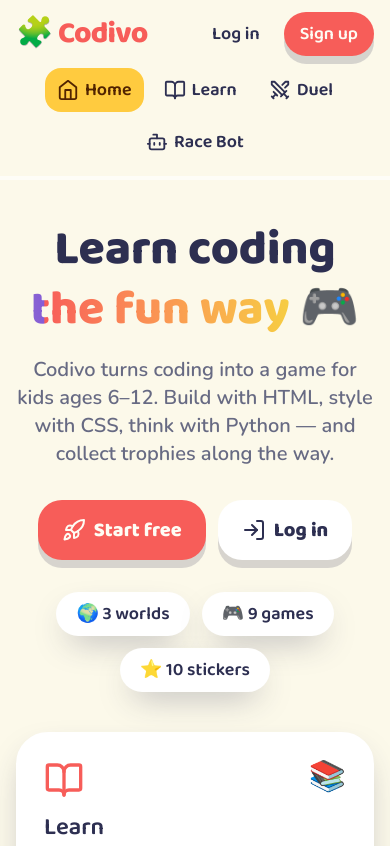
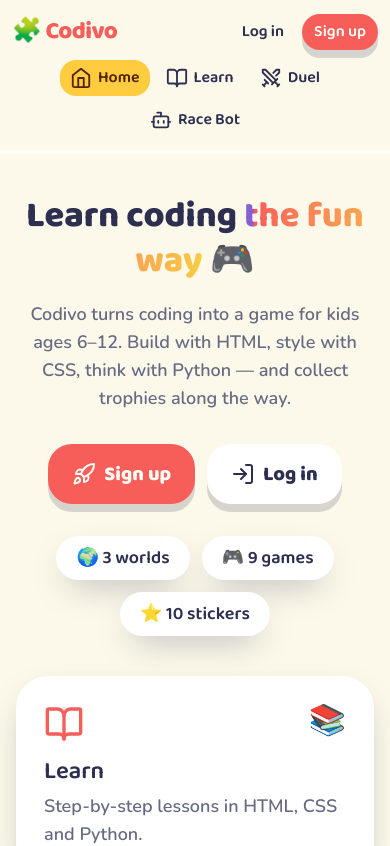
Before and after one commit to Pro-Code548-byte/CodIvo, a React (Vite) app: page / in a window 390 px wide. Shown: the top 846 px of the page. Built offline with nearby package versions, Linux system fonts and the light colour scheme.

Commit message:
Fix mobile layout: compact navbar, wrapping page headers, responsive type and Companion bubble

```diff
--- a/src/components/Companion.jsx
+++ b/src/components/Companion.jsx
@@ -41,11 +41,11 @@
   }, [list])
 
   return (
-    <div className="flex items-end gap-3">
+<div className="flex w-full max-w-full items-end gap-3 sm:w-auto">
       <CompanionAvatar size={size} />
       <div
         className={cn(
-          'pillow relative max-w-md rounded-3xl px-5 py-4 text-lg font-bold',
+          'pillow relative min-w-0 max-w-md flex-1 rounded-3xl px-4 py-3 text-base font-bold sm:flex-none sm:px-5 sm:py-4 sm:text-lg',
           tone === 'sunny' ? 'bg-sunny text-sunny-foreground' : 'bg-card text-card-foreground',
         )}
       >
--- a/src/components/Navbar.jsx
+++ b/src/components/Navbar.jsx
@@ -12,7 +12,8 @@
   { to: '/race-bot', label: 'Race Bot', Icon: BotIcon, exact: false },
 ]
 
-const pillBase = 'inline-flex items-center gap-1.5 rounded-2xl px-3 py-2 font-display text-lg no-underline transition-colors duration-100'
+const pillBase =
+  'inline-flex items-center gap-1.5 rounded-2xl px-2.5 py-1.5 font-display text-base no-underline transition-colors duration-100 sm:px-3 sm:py-2 sm:text-lg'
 
 function ProfileMenu({ profile, onLogout }) {
   const { updateProfile } = useGame()
@@ -59,11 +60,11 @@
       onClick={() => setOpen((o) => !o)}
       aria-haspopup="menu"
       aria-expanded={open}
-      className="chunky chunky-press flex items-center gap-2 rounded-3xl bg-card px-4 py-2 font-display text-lg"
+className="chunky chunky-press flex items-center gap-1.5 rounded-3xl bg-card px-3 py-1.5 font-display text-base sm:gap-2 sm:px-4 sm:py-2 sm:text-lg"
     >
-      <span className="text-2xl">{profile?.avatar ?? AVATARS[0]}</span>
-      <span className="max-w-24 truncate">{profile?.name}</span>
-      <span aria-hidden>â–¾</span>
+      <span className="text-xl sm:text-2xl">{profile?.avatar ?? AVATARS[0]}</span>
+      <span className="max-w-20 truncate sm:max-w-24">{profile?.name}</span>
+      <span aria-hidden>▾</span>
     </button>
   )
 
@@ -178,12 +179,12 @@
 
   return (
     <header className="sticky top-0 z-40 border-b-4 border-card/60 bg-background/90 backdrop-blur">
-<nav className="mx-auto flex w-full max-w-6xl flex-wrap items-center gap-3 px-4 py-3 sm:grid sm:grid-cols-[1fr_auto_1fr]">
-        <Link to="/" className="font-display text-3xl font-extrabold tracking-tight text-primary no-underline">
+<nav className="mx-auto flex w-full max-w-6xl flex-wrap items-center gap-2 px-3 py-3 sm:grid sm:grid-cols-[1fr_auto_1fr] sm:gap-3 sm:px-4">
+        <Link to="/" className="font-display text-2xl font-extrabold tracking-tight text-primary no-underline sm:text-3xl">
           🧩 Codivo
         </Link>
 
-        <ul className="order-3 flex w-full flex-wrap items-center justify-center gap-2 p-0 sm:order-none sm:w-auto">
+        <ul className="order-3 flex w-full flex-wrap items-center justify-center gap-1.5 p-0 sm:order-none sm:w-auto sm:gap-2">
           {navItems.map((item) => {
             const Icon = item.Icon
             return (
@@ -206,17 +207,17 @@
           })}
         </ul>
 
-        <div className="ml-auto flex items-center gap-2 sm:ml-0 sm:justify-self-end">
+<div className="ml-auto flex items-center gap-1.5 sm:ml-0 sm:gap-2 sm:justify-self-end">
           {ready && profile ? (
             <ProfileMenu profile={profile} onLogout={handleLogout} />
           ) : ready ? (
-            <div className="flex items-center gap-2">
-              <Link to="/login" className="rounded-2xl px-4 py-2 font-display text-lg text-foreground no-underline transition-colors duration-100 hover:bg-secondary">
+            <div className="flex items-center gap-1.5 sm:gap-2">
+              <Link to="/login" className="rounded-2xl px-3 py-2 font-display text-base text-foreground no-underline transition-colors duration-100 hover:bg-secondary sm:px-4 sm:text-lg">
                 Log in
               </Link>
               <Link
                 to="/signup"
-                className="chunky chunky-press rounded-3xl bg-primary px-4 py-2 font-display text-lg text-primary-foreground no-underline"
+                className="chunky chunky-press rounded-3xl bg-primary px-3 py-1.5 font-display text-base text-primary-foreground no-underline sm:px-4 sm:py-2 sm:text-lg"
               >
                 Sign up
               </Link>
--- a/src/components/kid.jsx
+++ b/src/components/kid.jsx
@@ -54,9 +54,9 @@
   return (
     <Link
       to={to}
-      className="chunky chunky-press inline-flex items-center gap-1.5 rounded-3xl bg-card px-4 py-2 font-display text-lg text-card-foreground no-underline shadow-pillow"
+      className="chunky chunky-press inline-flex items-center gap-1.5 rounded-3xl bg-card px-3 py-1.5 font-display text-base text-card-foreground no-underline shadow-pillow sm:px-4 sm:py-2 sm:text-lg"
     >
-      <span aria-hidden className="text-xl">
+      <span aria-hidden className="text-lg sm:text-xl">
         🏠
       </span>
       {label}
--- a/src/pages/Home.jsx
+++ b/src/pages/Home.jsx
@@ -18,10 +18,10 @@
   return (
     <main className="mx-auto flex w-full max-w-5xl flex-col gap-8 px-4 py-10">
 <section className="animate-fade-in text-center">
-        <h1 className="font-display text-5xl font-extrabold leading-tight sm:text-6xl">
+        <h1 className="font-display text-4xl font-extrabold leading-tight sm:text-6xl">
           Learn coding <span className={headingGradient}>the fun way</span> 🎮
         </h1>
-        <p className="mx-auto mt-4 max-w-2xl text-xl text-muted-foreground">
+        <p className="mx-auto mt-4 max-w-2xl text-lg text-muted-foreground sm:text-xl">
           Codivo turns coding into a game for kids ages 6–12. Build with HTML, style with CSS,
           think with Python — and collect trophies along the way.
         </p>
@@ -41,7 +41,7 @@
                 className="chunky chunky-press inline-flex items-center gap-2 rounded-3xl bg-primary px-6 py-4 font-display text-xl font-extrabold text-primary-foreground no-underline sm:text-2xl"
               >
                 <RocketIcon className="size-6" aria-hidden />
-                Start free
+                Sign up
               </Link>
               <Link
                 to="/login"
--- a/src/pages/Land.jsx
+++ b/src/pages/Land.jsx
@@ -18,9 +18,9 @@
 
   return (
     <main className="mx-auto w-full max-w-3xl px-4 py-8">
-<div className="flex items-center justify-between gap-3">
+<div className="flex flex-wrap items-center justify-between gap-3">
         <KidNav />
-        <h1 className={cn('rounded-3xl px-5 py-2 font-display text-3xl sm:text-4xl', land.themeClass)}>
+        <h1 className={cn('rounded-3xl px-5 py-2 font-display text-2xl sm:text-4xl', land.themeClass)}>
           {land.emoji} {land.name} ✨
         </h1>
       </div>
```
Also changed, not shown: src/pages/Race.jsx (+2 -2 lines), src/pages/Trophies.jsx (+2 -2 lines).
